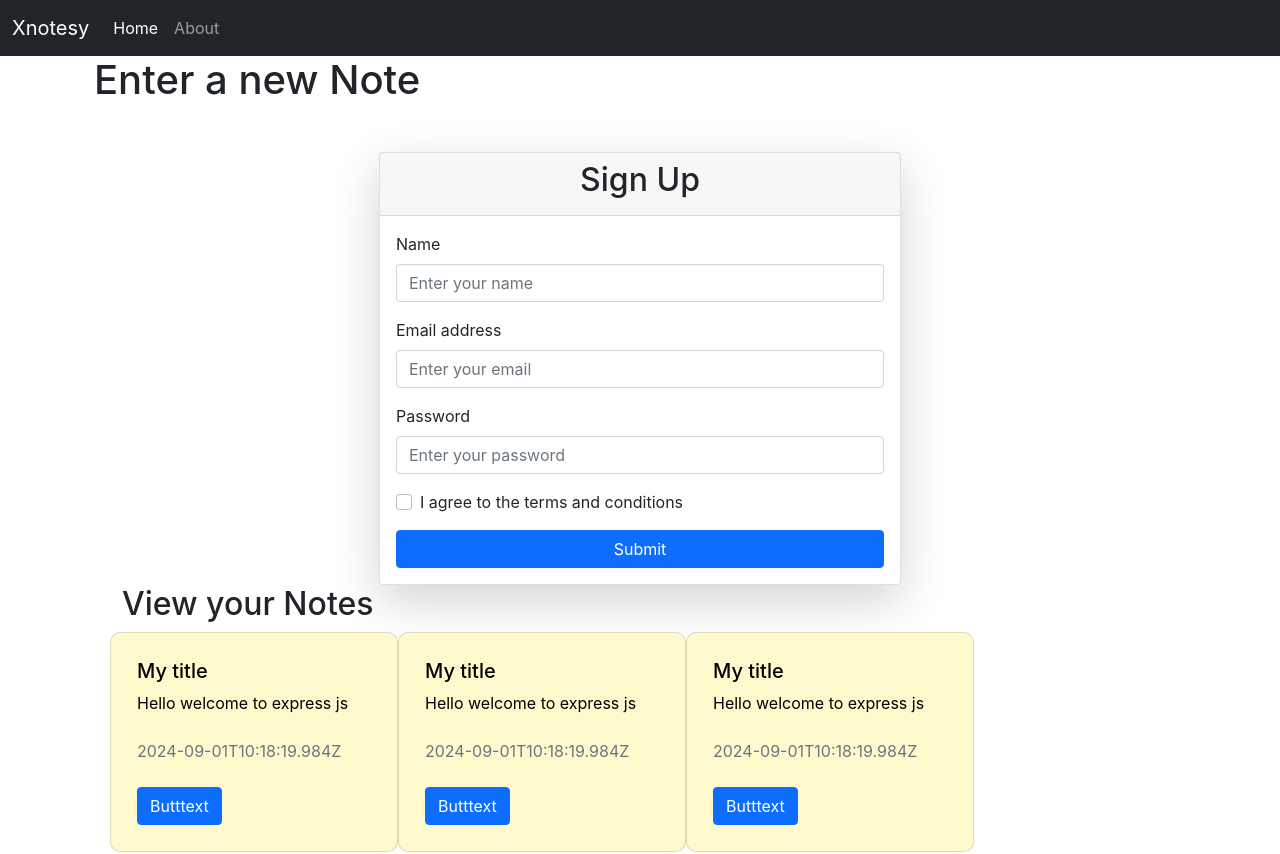
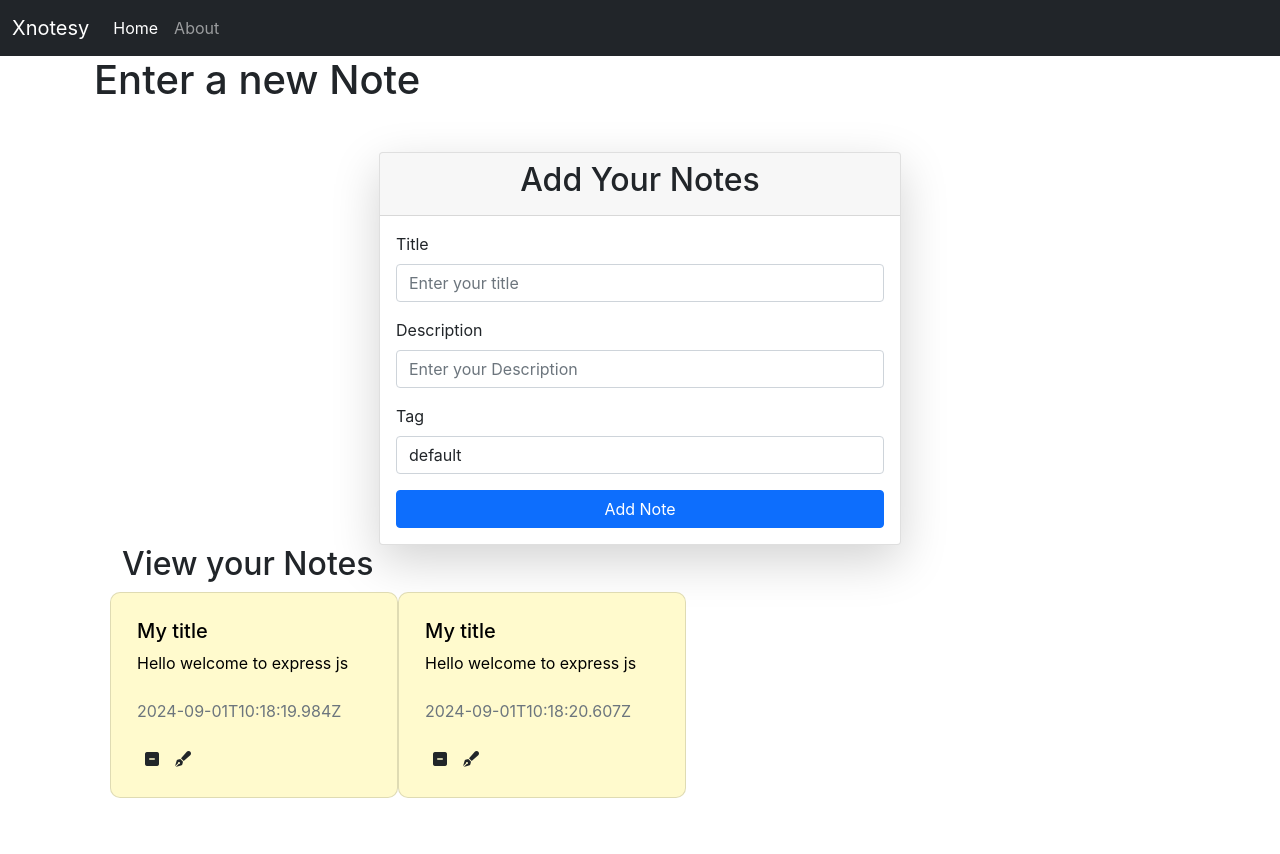
Before and after one commit to svenkat19/xnotesy, a React (Create React App) app: page / in a window 1280 px wide. Shown: the top 854 px of the page. After the commit the page ends 814 px from the top, so only its background shows below. Built offline with nearby package versions, Linux system fonts and the light colour scheme.

Commit message:
client side add and delete

```diff
--- a/src/App.css
+++ b/src/App.css
@@ -36,3 +36,7 @@
     transform: rotate(360deg);
   }
 }
+
+i{
+  cursor:pointer;
+}
--- /dev/null
+++ b/src/components/AddNote.js
@@ -0,0 +1,91 @@
+import React, { useContext, useState } from "react";
+import noteContext from "../context/notes/noteContext";
+
+const AddNote = () => {
+  const context = useContext(noteContext);
+  const { addNote } = context;
+
+  const [note, setNote] = useState({ title: "", description: "", tag: "default" });
+
+  const handleOnClick = (event) => {
+    event.preventDefault();
+    addNote(note.title, note.description, note.tag);
+    setNote({ title: "", description: "", tag: "" }); // Reset the form after adding a note
+  };
+
+  const onChange = (event) => {
+    setNote({ ...note, [event.target.name]: event.target.value });
+  };
+
+  return (
+    <div>
+      <h1>Enter a new Note</h1>
+      <div className="container mt-5">
+        <div className="row justify-content-center">
+          <div className="col-md-6">
+            <div className="card shadow-lg">
+              <div className="card-header text-center">
+                <h2>Add Your Notes</h2>
+              </div>
+              <div className="card-body">
+                <form>
+                  <div className="mb-3">
+                    <label htmlFor="title" className="form-label">
+                      Title
+                    </label>
+                    <input
+                      type="text"
+                      className="form-control"
+                      id="title"
+                      name="title" // Add the name attribute
+                      value={note.title} // Bind the input value to the state
+                      placeholder="Enter your title"
+                      onChange={onChange}
+                    />
+                  </div>
+                  <div className="mb-3">
+                    <label htmlFor="description" className="form-label">
+                      Description
+                    </label>
+                    <input
+                      type="text"
+                      className="form-control"
+                      id="description"
+                      name="description" // Add the name attribute
+                      value={note.description} // Bind the input value to the state
+                      placeholder="Enter your Description"
+                      onChange={onChange}
+                    />
+                  </div>
+                  <div className="mb-3">
+                    <label htmlFor="tag" className="form-label">
+                      Tag
+                    </label>
+                    <input
+                      type="text"
+                      className="form-control"
+                      id="tag"
+                      name="tag" // Add the name attribute
+                      value={note.tag} // Bind the input value to the state
+                      placeholder="Enter your Tag"
+                      onChange={onChange}
+                    />
+                  </div>
+                  <button
+                    type="submit"
+                    className="btn btn-primary w-100"
+                    onClick={handleOnClick}
+                  >
+                    Add Note
+                  </button>
+                </form>
+              </div>
+            </div>
+          </div>
+        </div>
+      </div>
+    </div>
+  );
+};
+
+export default AddNote;
--- a/src/components/Ghar.js
+++ b/src/components/Ghar.js
@@ -1,77 +1,10 @@
-import React, { useContext } from "react";
-import noteContext from "../context/notes/noteContext";
+import React from "react";
 import Notes from "./Notes";
 
 function Ghar() {
-
-
   return (
     <div className="container">
-      <h1>Enter a new Note</h1>
-      <div className="container mt-5">
-        <div className="row justify-content-center">
-          <div className="col-md-6">
-            <div className="card shadow-lg">
-              <div className="card-header text-center">
-                <h2>Sign Up</h2>
-              </div>
-              <div className="card-body">
-                <form>
-                  <div className="mb-3">
-                    <label htmlFor="name" className="form-label">
-                      Name
-                    </label>
-                    <input
-                      type="text"
-                      className="form-control"
-                      id="name"
-                      placeholder="Enter your name"
-                    />
-                  </div>
-                  <div className="mb-3">
-                    <label htmlFor="email" className="form-label">
-                      Email address
-                    </label>
-                    <input
-                      type="email"
-                      className="form-control"
-                      id="email"
-                      placeholder="Enter your email"
-                    />
-                  </div>
-                  <div className="mb-3">
-                    <label htmlFor="password" className="form-label">
-                      Password
-                    </label>
-                    <input
-                      type="password"
-                      className="form-control"
-                      id="password"
-                      placeholder="Enter your password"
-                    />
-                  </div>
-                  <div className="mb-3 form-check">
-                    <input
-                      type="checkbox"
-                      className="form-check-input"
-                      id="terms"
-                    />
-                    <label className="form-check-label" htmlFor="terms">
-                      I agree to the terms and conditions
-                    </label>
-                  </div>
-                  <button type="submit" className="btn btn-primary w-100">
-                    Submit
-                  </button>
-                </form>
-              </div>
-            </div>
-          </div>
-        </div>
-      </div>
-      <Notes>
-
-      </Notes>
+      <Notes />
     </div>
   );
 }
--- a/src/components/NoteItem.js
+++ b/src/components/NoteItem.js
@@ -1,7 +1,9 @@
-import React from 'react'
-
+import React, { useContext } from 'react'
+import noteContext from '../context/notes/noteContext';
 const NoteItem = (props) => {
     const { note } = props;
+    const context=useContext(noteContext);
+    const { deleteNote } = context;
     return (
         <div className="note-item card mb-3" style={{ width: '18rem', backgroundColor: '#fffacd', padding: '10px', borderRadius: '10px' }}>
             <div className="card-body">
@@ -12,7 +14,10 @@ const NoteItem = (props) => {
                 {note.date}
             </div>
             <div className="card-body">
-                <button className="btn btn-primary">Butttext</button>
+            <i className="fa-solid fa-square-minus mx-2" onClick={()=>{
+                deleteNote(note._id);
+            }}></i>
+            <i className="fa-solid fa-pen-fancy mx-2"></i>
             </div>
         </div>
     )
--- a/src/components/Notes.js
+++ b/src/components/Notes.js
@@ -1,18 +1,21 @@
 import React, { useContext } from "react";
 import noteContext from "../context/notes/noteContext";
 import NoteItem from "./NoteItem";
+import AddNote from "./AddNote";
 
 const Notes = () => {
   const context = useContext(noteContext);
-  const { notes, setNotes } = context;
+  const { notes } = context;
   return (
-
-    <div className="row mx-3">
-      <h2> View your Notes </h2>
-      {notes.map((note) => {
-        return <NoteItem note={note} className="my-3"/>
-      })}
-    </div>
+    <>
+      <AddNote />
+      <div className="row mx-3">
+        <h2> View your Notes </h2>
+        {notes.map((note) => {
+          return <NoteItem key={note._id} note={note} className="my-3" />;
+        })}
+      </div>
+    </>
   );
 };
 
--- a/src/context/notes/NoteState.js
+++ b/src/context/notes/NoteState.js
@@ -3,72 +3,53 @@ import NoteContext from "./noteContext";
 const NoteState = (props) => {
   const NotesInitial = [
     {
-      "_id": "66d43f6beeb5d28658e29cb5",
-      "user": "66d2f93a5b5e02dc07d5d688",
-      "title": "My title",
-      "description": "Hello welcome to express js",
-      "tag": "official",
-      "date": "2024-09-01T10:18:19.984Z",
-      "__v": 0
+      _id: "66d43f6beeb5d28658e29cb5",
+      user: "66d2f93a5b5e02dc07d5d688",
+      title: "My title",
+      description: "Hello welcome to express js",
+      tag: "official",
+      date: "2024-09-01T10:18:19.984Z",
+      __v: 0,
     },
     {
-        "_id": "66d43f6beeb5d28658e29cb5",
-        "user": "66d2f93a5b5e02dc07d5d688",
-        "title": "My title",
-        "description": "Hello welcome to express js",
-        "tag": "official",
-        "date": "2024-09-01T10:18:19.984Z",
-        "__v": 0
-      },
-      {
-        "_id": "66d43f6beeb5d28658e29cb5",
-        "user": "66d2f93a5b5e02dc07d5d688",
-        "title": "My title",
-        "description": "Hello welcome to express js",
-        "tag": "official",
-        "date": "2024-09-01T10:18:19.984Z",
-        "__v": 0
-      },
-      {
-        "_id": "66d43f6beeb5d28658e29cb5",
-        "user": "66d2f93a5b5e02dc07d5d688",
-        "title": "My title",
-        "description": "Hello welcome to express js",
-        "tag": "official",
-        "date": "2024-09-01T10:18:19.984Z",
-        "__v": 0
-      },
-      {
-        "_id": "66d43f6beeb5d28658e29cb5",
-        "user": "66d2f93a5b5e02dc07d5d688",
-        "title": "My title",
-        "description": "Hello welcome to express js",
-        "tag": "official",
-        "date": "2024-09-01T10:18:19.984Z",
-        "__v": 0
-      },
-      {
-        "_id": "66d43f6beeb5d28658e29cb5",
-        "user": "66d2f93a5b5e02dc07d5d688",
-        "title": "My title",
-        "description": "Hello welcome to express js",
-        "tag": "official",
-        "date": "2024-09-01T10:18:19.984Z",
-        "__v": 0
-      },
-    {
-      "_id": "66d43f6ceeb5d28658e29cb7",
-      "user": "66d2f93a5b5e02dc07d5d688",
-      "title": "My title",
-      "description": "Hello welcome to express js",
-      "tag": "official",
-      "date": "2024-09-01T10:18:20.607Z",
-      "__v": 0
-    }
+      _id: "66d43f6ceeb5d28658e29cb7",
+      user: "66d2f93a5b5e02dc07d5d688",
+      title: "My title",
+      description: "Hello welcome to express js",
+      tag: "official",
+      date: "2024-09-01T10:18:20.607Z",
+      __v: 0,
+    },
   ];
-const [notes,setNotes]=useState(NotesInitial)
+  const [notes, setNotes] = useState(NotesInitial);
+  const addNote = (title, description, tag) => {
+    console.log("Title:", title);
+    console.log("Description:", description);
+    console.log("Tag:", tag);
+
+    let note = {
+      _id: "66d43f6cereb5d28658e29cb7",
+      user: "66d2f93a5b5e02dc07d5d688",
+      title: title,
+      description: description,
+      tag: tag,
+      date: new Date().toISOString(), // Use a string format for consistency
+      __v: 0,
+    };
+    setNotes(notes.concat(note));
+  };
+
+  const deleteNote = (id) => {
+    let newNote = notes.filter((note) => {return note._id !== id;});
+    setNotes(newNote)
+  };
+  const editNote = (id,title,description,tag) => {
+
+  };
   return (
-    <NoteContext.Provider value={{notes,setNotes}}>{props.children}</NoteContext.Provider>
+    <NoteContext.Provider value={{ notes, addNote, deleteNote, editNote }}>
+      {props.children}
+    </NoteContext.Provider>
   );
 };
 
```
Also changed, not shown: public/index.html (+5 -21 lines), src/components/Alert.js (added, +13 -0 lines).
